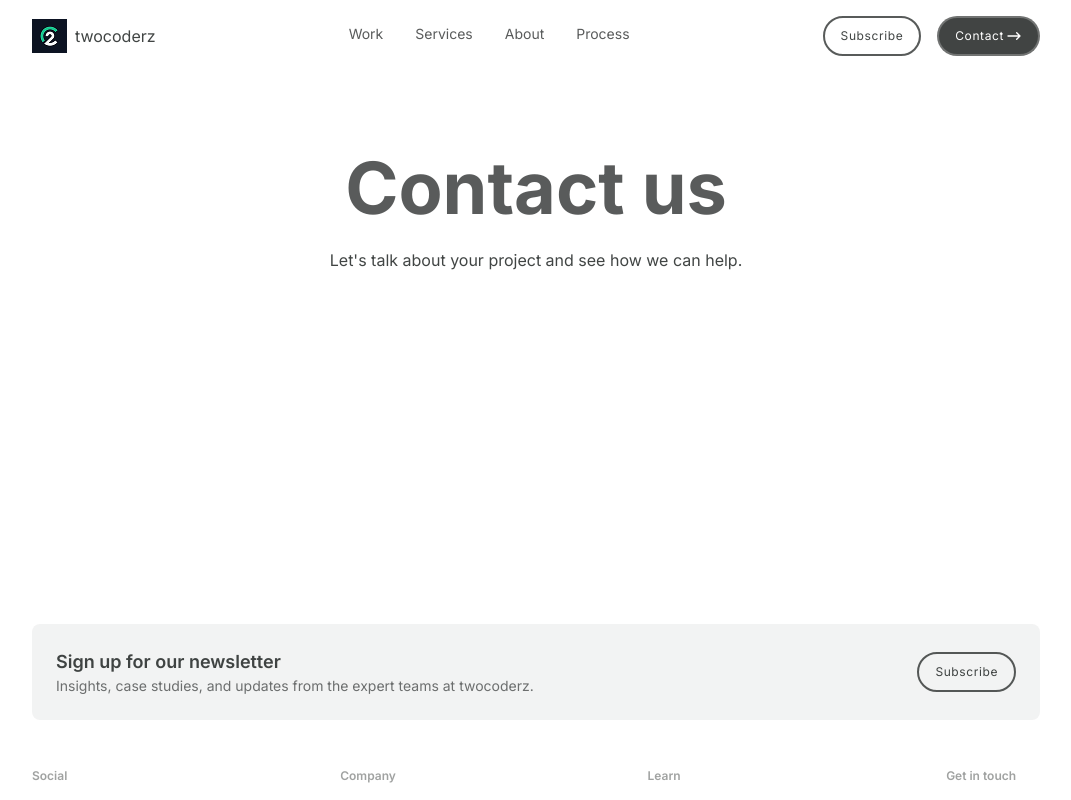
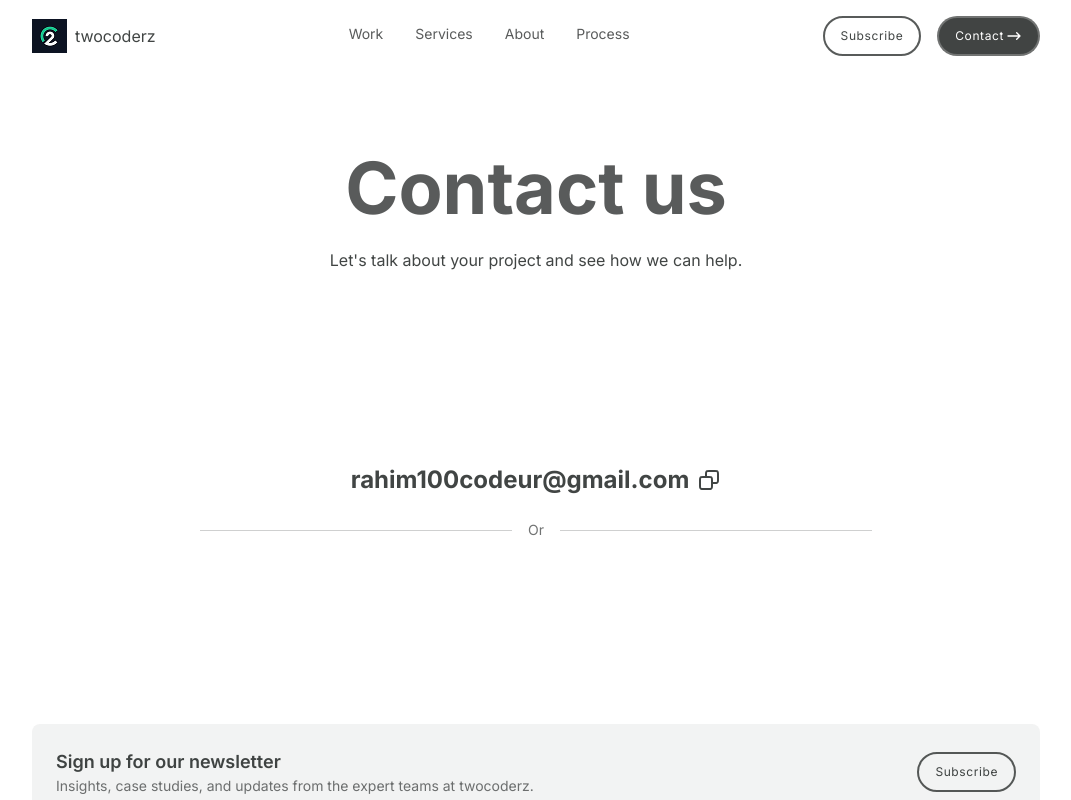
Before and after one commit to twocoderz/twocoderz.team, a React (Vite) app: page /contact in a window 1280 px wide. Shown: the top 800 px of the page, without its empty margins (104-1175 px from the left). Built offline with nearby package versions, Linux system fonts and the light colour scheme.

Commit message:
evolution

```diff
--- a/src/pages/contact/ContactPage.tsx
+++ b/src/pages/contact/ContactPage.tsx
@@ -2,6 +2,7 @@ import Layout from "../../shared/components/layout/Layout";
 import { HeroSection } from "../../shared/components/sections/HeroSection";
 import Container from "../../shared/components/ui/Container";
 import Section from "../../shared/components/ui/Section";
+import EmailLink from "./components/EmailLink";
 
 export default function ContactPage() {
   return (
@@ -14,12 +15,15 @@ export default function ContactPage() {
 
       <Section>
         <Container>
-          <div className="max-w-2xl mx-auto">
-            {/* TODO: Add contact form */}
-            {/* TODO: Add contact info */}
-            {/* TODO: Add social links */}
-            {/* TODO: Add map or location info */}
-            <div className="text-center"></div>
+          <div className="max-w-2xl mx-auto flex flex-col items-center">
+            {/* email link */}
+            <EmailLink href="#" label="rahim100codeur@gmail.com" />
+            {/* separator */}
+            <div className="my-6 flex w-full items-center gap-4">
+              <div className="h-px flex-1 bg-black/20" />
+              <span className="text-sm text-black/60">Or</span>
+              <div className="h-px flex-1 bg-black/20" />
+            </div>
           </div>
         </Container>
       </Section>
--- a/src/pages/contact/components/EmailLink.tsx
+++ b/src/pages/contact/components/EmailLink.tsx
@@ -12,9 +12,12 @@ export default function EmailLink(props: EmailLinkProps) {
   return (
     <a
       href={href}
-      className={twMerge("cursor-pointer hover:underline", className)}
+      className={twMerge(
+        "cursor-pointer hover:underline flex items-center gap-p2",
+        className,
+      )}
     >
-      <span className="text-xl font-bold text-black-80">{label}</span>
+      <span className="text-2xl font-bold text-black-80">{label}</span>
       <CopyIcon className="text-black-80" />
     </a>
   );
```
